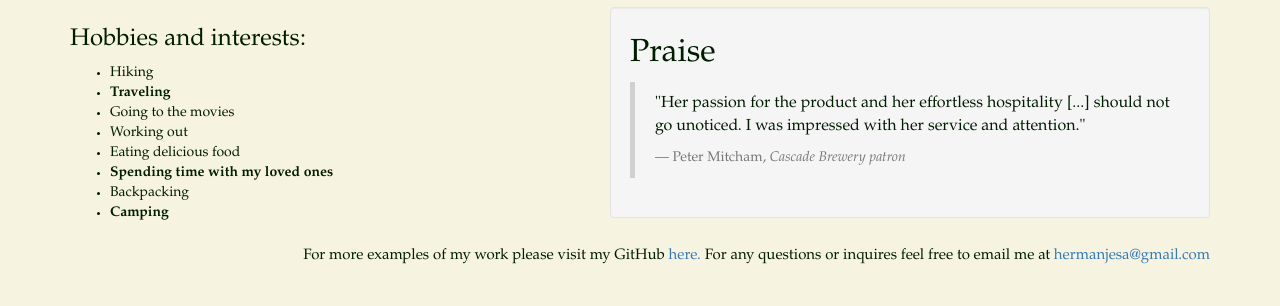
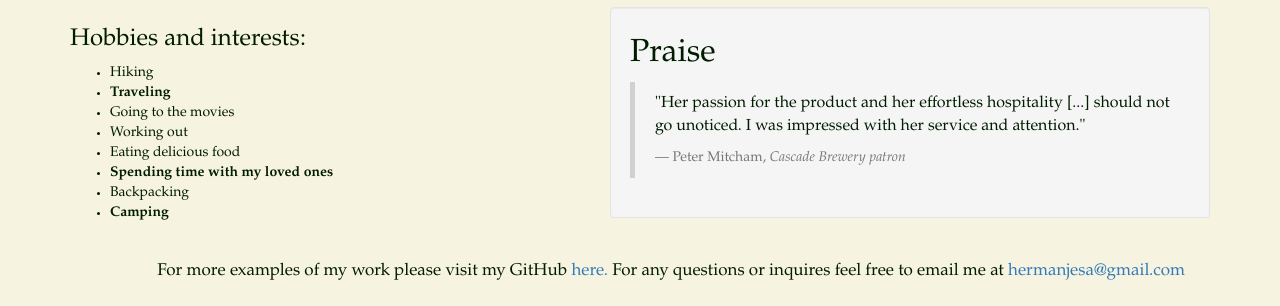
Before and after one commit to jesaherman/portfolio, a plain HTML site: page index.html in a window 1280 px wide. Shown: the part 1070-1376 px from the top of the page. Before the commit the page ends 1344 px from the top, so only its background shows below. Drawn offline with Linux system fonts and the light colour scheme.

Commit message:
further edit links at bottom of page

```diff
--- a/css/styles.css
+++ b/css/styles.css
@@ -65,7 +65,7 @@ h4 {
 
 
 h5 {
-  font-size: 15px;
+  font-size: 17px;
   float:right;
-  min-width: 300px;
+  margin: 25px;
 }
```
